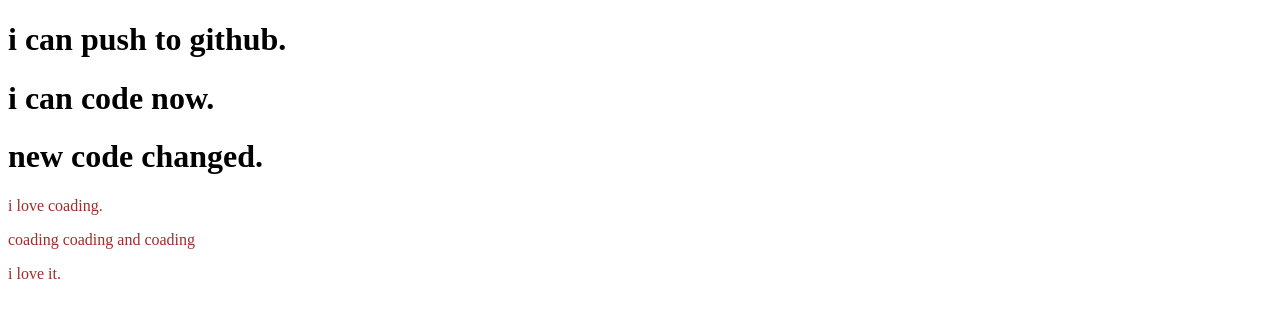
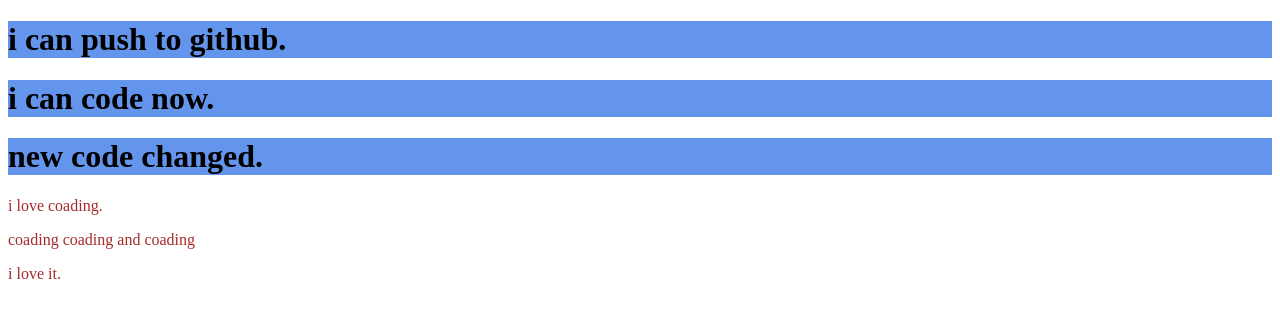
Before and after one commit to ashikruphy10/my-second-repo, a plain HTML site: page index.html in a window 1280 px wide. Drawn offline with Linux system fonts and the light colour scheme.

Commit message:
background color

```diff
--- a/style.css
+++ b/style.css
@@ -1,3 +1,6 @@
 p{
     color: brown;
 }
+h1{
+    background-color: cornflowerblue;
+}
```
